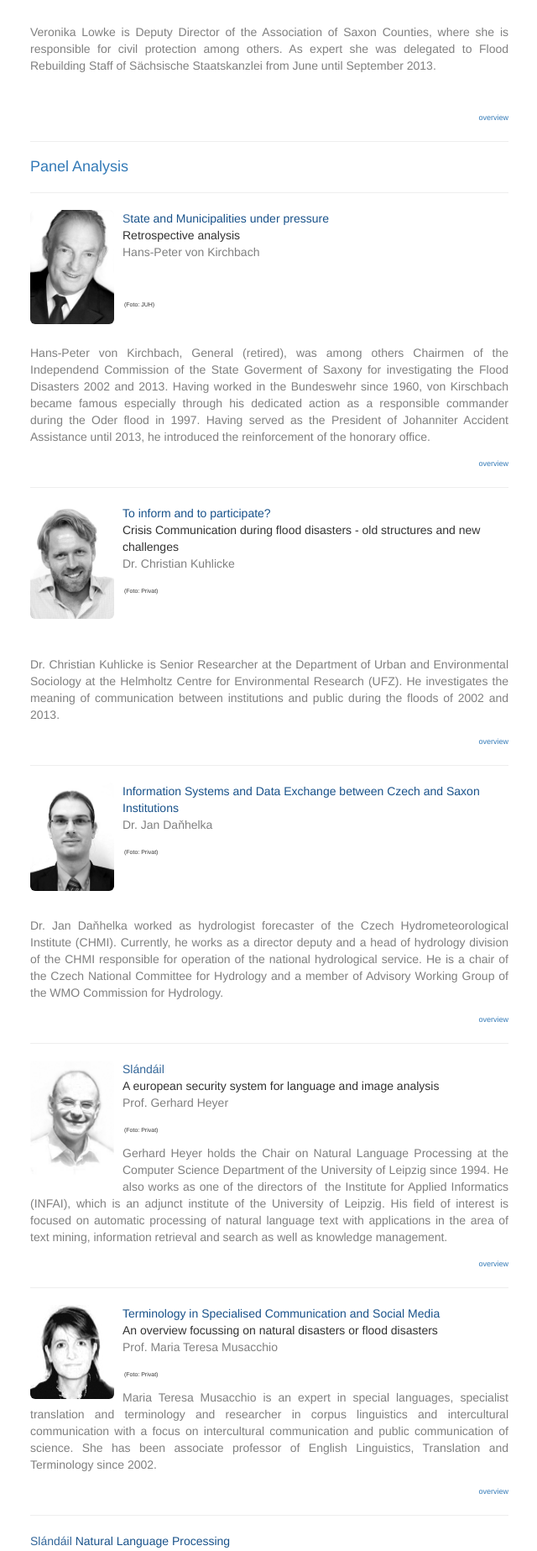
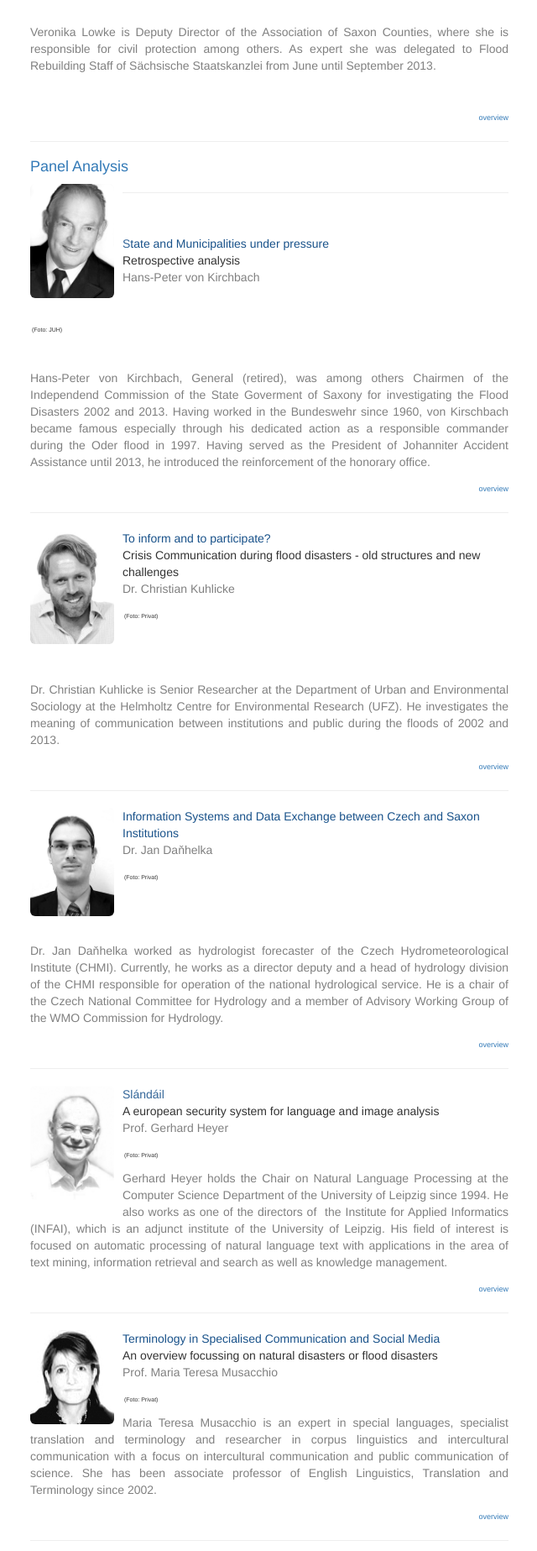
Before and after one commit to susedev/test, a Jekyll site: the page built from titles-and-speakers.html, in a window 1280 px wide. Shown: the part 1739-3586 px from the top of the page at 84% size, without its empty margins (229-869 px from the left). Built offline with Jekyll 4.4.1, drawn with Linux system fonts in a browser that asks for light colours; nearby versions of some CDN libraries.

Commit message:
Edit from JekyllCMS

```diff
--- a/titles-and-speakers.html
+++ b/titles-and-speakers.html
@@ -101,8 +101,12 @@ Spontaneous voluntary support during the flood<br />
 <hr noshade="noshade" size="1" />
 <h3>Panel Analysis</h3>
 
+<p><img alt="Hans-Peter von Kirchbach" class="img-rounded" src="{{ site.base_url }}/media/people/Kirchbach_heller.jpg" style="float: left; margin-right: 10px; margin-bottom: 5px; width: 100px; height: 136px;" title="Hans-Peter von Kirchbach (Foto:JUH)" /></p>
+
 <hr noshade="noshade" size="1" />
-<p><span style="color: #336699;"><a id="Kirchbach" name="Kirchbach"></a> S</span><img alt="Hans-Peter von Kirchbach" class="img-rounded" src="{{ site.base_url }}/media/people/Kirchbach_heller.jpg" style="float: left; margin-right: 10px; margin-bottom: 5px; width: 100px; height: 136px;" title="Hans-Peter von Kirchbach (Foto:JUH)" /><span style="color:#19528A;">tate and Municipalities under pressure</span><br />
+<p><span style="color: #336699;"><a id="Kirchbach" name="Kirchbach"></a>&nbsp; </span></p>
+
+<p><span style="color: #336699;">S</span><span style="color:#19528A;">tate and Municipalities under pressure</span><br />
 Retrospective analysis<br />
 <span style="color: #808080;">Hans-Peter von Kirchbach</span></p>
 
```
